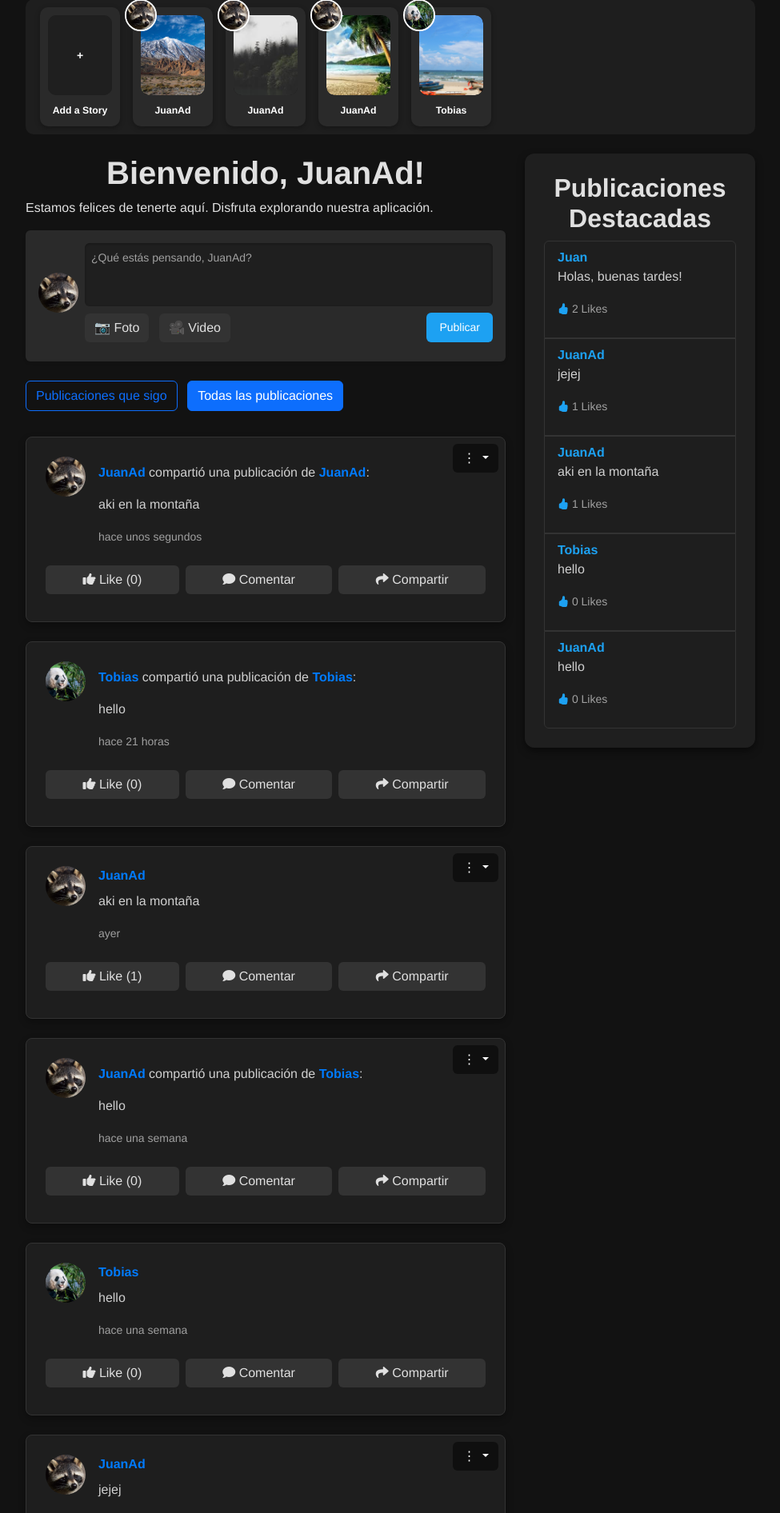
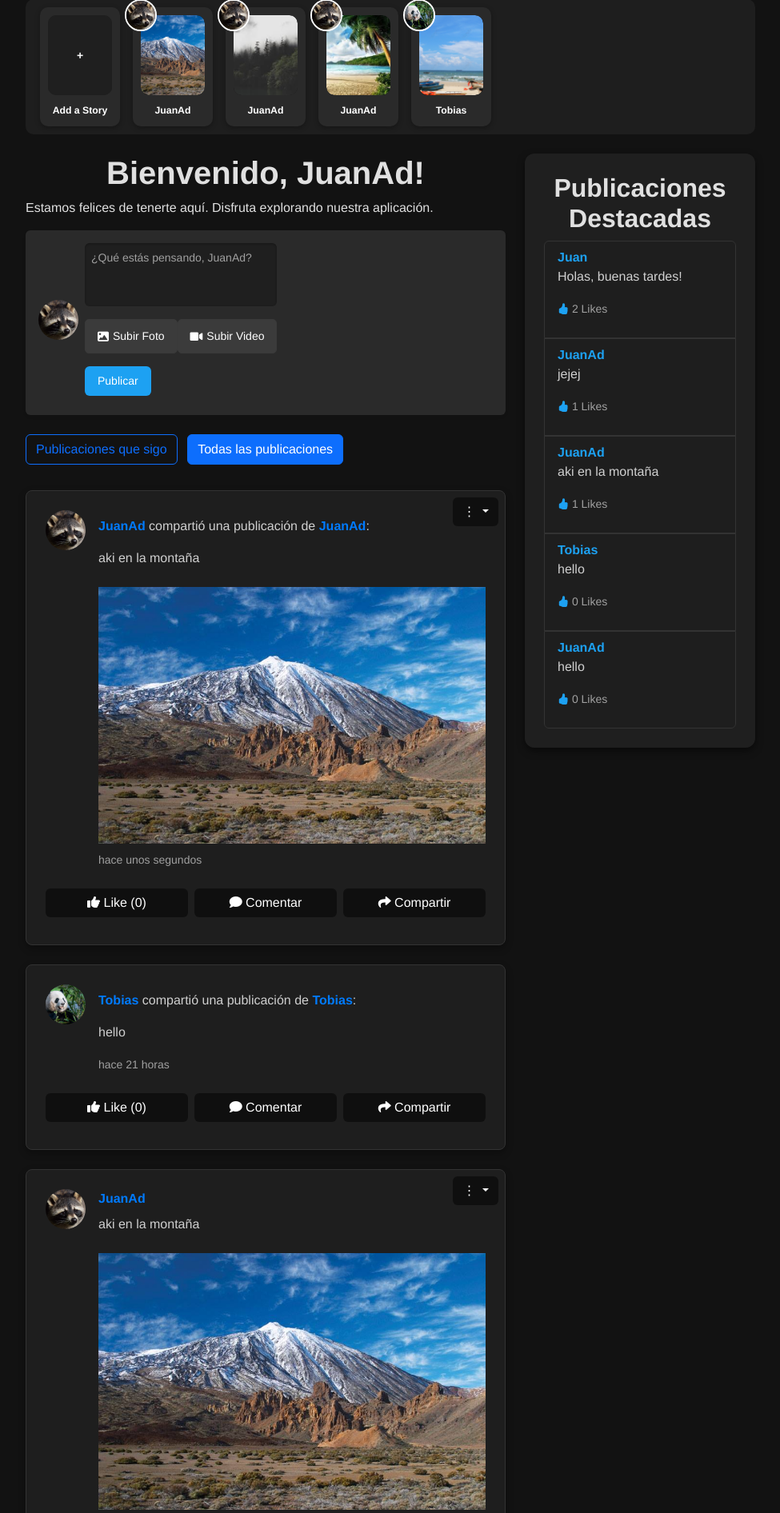
Before and after one commit to JJuan777/Nexly, a Django app: page / in a window 1280 px wide. Shown: the part 97-1989 px from the top of the page at 80% size, without its empty margins (152-1127 px from the left). Run offline with Django 5.2, Linux system fonts and the light colour scheme; a user stored in the database is signed in; data comes from the database, SQL or seed files in the repository; both versions use the stored data as it was after the commit; data that the repository does not hold is empty; some libraries are stand-ins or nearby versions.

Commit message:
Ajustes de compartir imagenes

```diff
--- a/Nexly/forms.py
+++ b/Nexly/forms.py
@@ -23,9 +23,9 @@ class RegisterForm(UserCreationForm):
 class PostForm(forms.ModelForm):
     class Meta:
         model = Post
-        fields = ['content']
+        fields = ['content', 'image', 'video']
         widgets = {
-            'content': forms.Textarea(attrs={'class': 'form-control', 'placeholder': '¿Qué estás pensando?'})
+            'content': forms.Textarea(attrs={'class': 'form-control', 'placeholder': '¿Qué estás pensando?'}),
         }
 
 class CommentForm(forms.ModelForm):
--- a/Nexly/models.py
+++ b/Nexly/models.py
@@ -48,6 +48,8 @@ class User(AbstractBaseUser):
 class Post(models.Model):
     user = models.ForeignKey(settings.AUTH_USER_MODEL, on_delete=models.CASCADE)
     content = models.TextField()
+    image = models.ImageField(upload_to='post_images/', null=True, blank=True)
+    video = models.FileField(upload_to='post_videos/', null=True, blank=True)
     created_at = models.DateTimeField(auto_now_add=True)
     original_post = models.ForeignKey('self', null=True, blank=True, on_delete=models.SET_NULL, related_name='reposts')
 
--- a/Nexly/views.py
+++ b/Nexly/views.py
@@ -81,14 +81,22 @@ def upload_story(request):
 def nexly_view(request):
     if request.method == 'POST':
         if 'post_content' in request.POST:
-            form = PostForm(request.POST)
+            form = PostForm(request.POST, request.FILES)  # Agregar request.FILES para manejar los archivos
             if form.is_valid():
                 post = form.save(commit=False)
                 post.user = request.user
+
+                # Guardar la imagen o video si están presentes
+                if 'photo' in request.FILES:
+                    post.photo = request.FILES['photo']
+                elif 'video' in request.FILES:
+                    post.video = request.FILES['video']
+
                 post.save()
                 if request.headers.get('X-Requested-With') == 'XMLHttpRequest':
                     return JsonResponse({'status': 'success', 'post_id': post.id})
                 return redirect('nexly')
+
         elif 'comment_content' in request.POST:
             post_id = request.POST.get('post_id')
             post = get_object_or_404(Post, id=post_id)
--- a/static/css/styles.css
+++ b/static/css/styles.css
@@ -448,3 +448,35 @@ a {
     flex-direction: column;
     margin-top: 10px;
 }
+.custom-file-upload {
+    position: relative;
+    display: inline-block;
+}
+.custom-file-upload label {
+    cursor: pointer;
+    display: flex;
+    align-items: center;
+    justify-content: center;
+    background-color: #3b3b3b;
+    color: #ffffff;
+    border: 1px solid #3a3a3a;
+    border-radius: 5px;
+    padding: 10px 15px;
+    font-size: 14px;
+    transition: background-color 0.3s ease;
+}
+.custom-file-upload label:hover {
+    background-color: #4a4a4a;
+}
+.custom-file-upload input[type="file"] {
+    display: none;
+}
+.btn-light {
+    background-color: #f0f0f0;
+    color: #333;
+    border: none;
+    border-radius: 5px;
+}
+.btn-light i {
+    margin-right: 5px;
+}
--- a/templates/index.html
+++ b/templates/index.html
@@ -125,6 +125,7 @@
             <div class="nexly-container">
                 <h1>Bienvenido, {{ user.nombre }}!</h1>
                 <p>Estamos felices de tenerte aquí. Disfruta explorando nuestra aplicación.</p>
+
 <!-- Formulario para publicación -->
 <div class="create-post mb-4 p-3 rounded shadow-sm" style="background-color: #2A2A2A;">
     <div class="d-flex align-items-center mb-2">
@@ -132,18 +133,41 @@
         <img src="{% if user.profile_picture %}{{ user.profile_picture.url }}{% else %}{% static 'images/imagenDefecto.png' %}{% endif %}"
              class="rounded-circle me-2" alt="Profile Picture" width="50" height="50" style="object-fit: cover;">
 
-        <!-- Input de publicación -->
-        <form method="POST" enctype="multipart/form-data" class="w-100">
+
+   <!-- Formulario para publicación -->
+   <form method="POST" enctype="multipart/form-data" class="post-form">
     {% csrf_token %}
-            <textarea name="content" class="form-control" rows="3" placeholder="¿Qué estás pensando, {{ user.nombre }}?" style="background-color: #1F1F1F; color: white; border: none;"></textarea>
-            <div class="d-flex justify-content-between align-items-center mt-2">
-                <div>
-                    <button type="button" class="btn btn-light me-2">📷 Foto</button>
-                    <button type="button" class="btn btn-light">🎥 Video</button>
+    <div class="mb-3">
+        <textarea name="content" class="form-control" rows="3" placeholder="¿Qué estás pensando, {{ user.nombre }}?" style="background-color: #1F1F1F; color: white; border: none;" required></textarea>
     </div>
-                <button type="submit" class="btn btn-primary">Publicar</button>
+
+    <div class="mb-3">
+        <div id="imagePreviewContainer" class="d-none mb-3">
+            <img id="imagePreview" src="" alt="Vista previa de la imagen" class="img-fluid" style="max-width: 150px; max-height: 150px; border-radius: 5px;">
+        </div>
+        <div class="d-flex flex-column flex-sm-row align-items-center">
+            <div class="custom-file-upload mr-2">
+                <label for="imageUpload" class="btn btn-light">
+                    <i class="fas fa-image"></i> Subir Foto
+                </label>
+                <input type="file" id="imageUpload" name="image" accept="image/*" class="form-control-file" onchange="previewImage(event)" style="display: none;">
+            </div>
+            <div class="custom-file-upload mr-2">
+                <label for="videoUpload" class="btn btn-light">
+                    <i class="fas fa-video"></i> Subir Video
+                </label>
+                <input type="file" id="videoUpload" name="video" accept="video/*" class="form-control-file" style="display: none;">
+            </div>
+
+        </div>
+    </div>
+    <div class="d-flex justify-content-between align-items-center">
+        <button type="submit" name="post_content" class="btn btn-primary">Publicar</button>
     </div>
 </form>
+
+<br>
+
     </div>
 </div>
 
@@ -158,35 +182,49 @@
                     </a>
                 </div>
 
-                <!-- Contenido de publicaciones -->
                 <div class="posts-container">
                     {% for post in posts %}
                     <div class="post position-relative mb-4">
                         <!-- Imagen de perfil -->
                         <div class="d-flex align-items-start mb-2">
                             <img src="{% if post.user.profile_picture %}{{ post.user.profile_picture.url }}{% else %}{% static 'images/imagenDefecto.png' %}{% endif %}"
-                                class="rounded-circle"
-                                alt="Profile Picture"
-                                width="50"
-                                height="50"
-                                style="object-fit: cover;">
-
+                                class="rounded-circle" alt="Profile Picture" width="50" height="50" style="object-fit: cover;">
                             <div class="ms-3">
                                 {% if post.original_post %}
                                     <p><strong><a href="{% url 'profile' post.user.nombre %}">{{ post.user.nombre }}</a></strong> compartió una publicación de <strong><a href="{% url 'profile' post.original_post.user.nombre %}">{{ post.original_post.user.nombre }}</a></strong>:</p>
                                     <p>{{ post.original_post.content }}</p>
+
+                                    <!-- Mostrar imagen o video si están presentes en la publicación original -->
+                                    {% if post.original_post.image %}
+                                        <img src="{{ post.original_post.image.url }}" alt="Imagen" class="img-fluid mt-2">
+                                    {% elif post.original_post.video %}
+                                        <video controls class="img-fluid mt-2">
+                                            <source src="{{ post.original_post.video.url }}" type="video/mp4">
+                                            Tu navegador no soporta la etiqueta de video.
+                                        </video>
+                                    {% endif %}
                                 {% else %}
                                     <strong><a href="{% url 'profile' post.user.nombre %}">{{ post.user.nombre }}</a></strong>
                                     <p id="post-content-{{ post.id }}">{{ post.content }}</p>
+
+                                    <!-- Mostrar imagen o video si están presentes -->
+                                    {% if post.image %}
+                                        <img src="{{ post.image.url }}" alt="Imagen" class="img-fluid mt-2">
+                                    {% elif post.video %}
+                                        <video controls class="img-fluid mt-2">
+                                            <source src="{{ post.video.url }}" type="video/mp4">
+                                            Tu navegador no soporta la etiqueta de video.
+                                        </video>
+                                    {% endif %}
                                 {% endif %}
                                 <!-- Mostrar tiempo relativo -->
                                 <p><small class="post-time" data-timestamp="{{ post.created_at|date:'c' }}"></small></p>
                             </div>
                         </div>
 
-                    <!-- Botones alineados -->
-                    <div class="d-flex gap-2 mb-2 w-100 justify-content-between">
-                        <a href="{% url 'like_post' post.id %}" class="btn btn-light flex-fill text-center">
+                        <!-- Botones alineados y ocupando todo el espacio -->
+                    <div class="d-grid gap-2 d-md-flex justify-content-md-between mb-2">
+                        <a href="{% url 'like_post' post.id %}" class="btn btn-secondary w-100">
                             {% if user in post.like_set.all %}
                             <i class="fas fa-thumbs-up"></i>
                             Like ({{ post.like_set.count }})
@@ -196,12 +234,13 @@
                             {% endif %}
                         </a>
 
-                        <button class="btn btn-light flex-fill text-center" onclick="toggleCommentForm({{ post.id }})">
+                        <button class="btn btn-secondary w-100" onclick="toggleCommentForm({{ post.id }})">
                             <i class="fas fa-comment"></i> Comentar
                         </button>
 
-                        <a href="{% url 'share_post' post.id %}" class="btn btn-light flex-fill text-center">
-                            <i class="fas fa-share"></i> Compartir
+                        <a href="{% url 'share_post' post.id %}" class="btn btn-secondary w-100">
+                            <i class="fas fa-share"></i>
+                            Compartir
                         </a>
                     </div>
 
@@ -209,23 +248,29 @@
                         {% if post.user == user %}
                         <!-- Menú desplegable -->
                         <div class="dropdown position-absolute top-0 end-0 mt-2 me-2">
-                                    <button class="btn btn-secondary dropdown-toggle" type="button" id="dropdownMenuButton-{{ post.id }}" data-bs-toggle="dropdown" aria-expanded="false">
+                            <button class="btn btn-secondary dropdown-toggle" type="button" id="dropdownMenuButton-{{ post.id }}"
+                                data-bs-toggle="dropdown" aria-expanded="false">
                                 ⋮
                             </button>
                             <ul class="dropdown-menu dropdown-menu-dark" aria-labelledby="dropdownMenuButton-{{ post.id }}">
-                                        <li><a class="dropdown-item" href="#" data-post-id="{{ post.id }}" onclick="showEditForm(event)">Editar</a></li>
-                                        <li><a class="dropdown-item" href="{% url 'delete_post' post.id %}" onclick="return confirm('¿Estás seguro de que deseas eliminar esta publicación?')">Eliminar</a></li>
+                                <li><a class="dropdown-item" href="#" data-post-id="{{ post.id }}"
+                                        onclick="showEditForm(event)">Editar</a></li>
+                                <li><a class="dropdown-item" href="{% url 'delete_post' post.id %}"
+                                        onclick="return confirm('¿Estás seguro de que deseas eliminar esta publicación?')">Eliminar</a>
+                                </li>
                             </ul>
                         </div>
 
                         <div id="edit-form-{{ post.id }}" style="display: none;">
-                                    <textarea class="form-control mb-2 textarea" id="edit-post-content-{{ post.id }}">{{ post.content }}</textarea>
+                            <textarea class="form-control mb-2 textarea"
+                                id="edit-post-content-{{ post.id }}">{{ post.content }}</textarea>
                             <button class="btn btn-primary save-post-btn" data-post-id="{{ post.id }}">Guardar Cambios</button>
                         </div>
                         {% endif %}
 
                         <!-- Etiqueta de contador de comentarios -->
-                            <p class="comment-count" data-post-id="{{ post.id }}" data-count="{{ post.comments.count }}" onclick="toggleComments({{ post.id }})">
+                        <p class="comment-count" data-post-id="{{ post.id }}" data-count="{{ post.comments.count }}"
+                            onclick="toggleComments({{ post.id }})">
                             {% if post.comments.count == 0 %}
                             <!-- No texto cuando no hay comentarios -->
                             {% elif post.comments.count == 1 %}
@@ -251,10 +296,7 @@
                             <div class="comment d-flex align-items-start mb-3">
                                 <!-- Imagen del usuario -->
                                 <img src="{% if comment.user.profile_picture %}{{ comment.user.profile_picture.url }}{% else %}{% static 'images/imagenDefecto.png' %}{% endif %}"
-                                        class="img-fluid rounded-circle me-3"
-                                        alt="User Image"
-                                        width="50"
-                                        height="50"
+                                    class="img-fluid rounded-circle me-3" alt="User Image" width="50" height="50"
                                     style="object-fit: cover;">
 
                                 <div>
@@ -276,9 +318,11 @@
                             <p>No hay comentarios aún.</p>
                             {% endfor %}
                         </div>
+
                     </div>
                     {% endfor %}
                 </div>
+
 
             </div>
         </div>
@@ -445,4 +489,23 @@ function toggleCommentForm(postId) {
         }
 
     </script>
+    <script>
+        function previewImage(event) {
+            const file = event.target.files[0];
+            const reader = new FileReader();
+            const imagePreviewContainer = document.getElementById('imagePreviewContainer');
+            const imagePreview = document.getElementById('imagePreview');
+
+            if (file) {
+                reader.onload = function(e) {
+                    imagePreview.src = e.target.result;
+                    imagePreviewContainer.classList.remove('d-none');
+                };
+                reader.readAsDataURL(file);
+            } else {
+                imagePreview.src = '';
+                imagePreviewContainer.classList.add('d-none');
+            }
+        }
+    </script>
 {% endblock %}
```
Also changed, not shown: templates/profile.html (+58 -15 lines), Nexly/migrations/0011_post_image_post_video.py (added), db.sqlite3, media/post_images/images.jpg (added), media/post_images/images_WZTkHIN.jpg (added), media/post_images/images_lyrrVuH.jpg (added), media/post_images/mon.jpg (added), media/post_images/mon_3r7xDgT.jpg (added), media/post_images/mon_MYKzIYi.jpg (added), media/post_images/mon_gCh16Do.jpg (added), media/post_images/mon_y49SZPK.jpg (added), media/stories/mon.jpg (added), 2 other files. Lines whose indentation alone changed are shown as unchanged.
